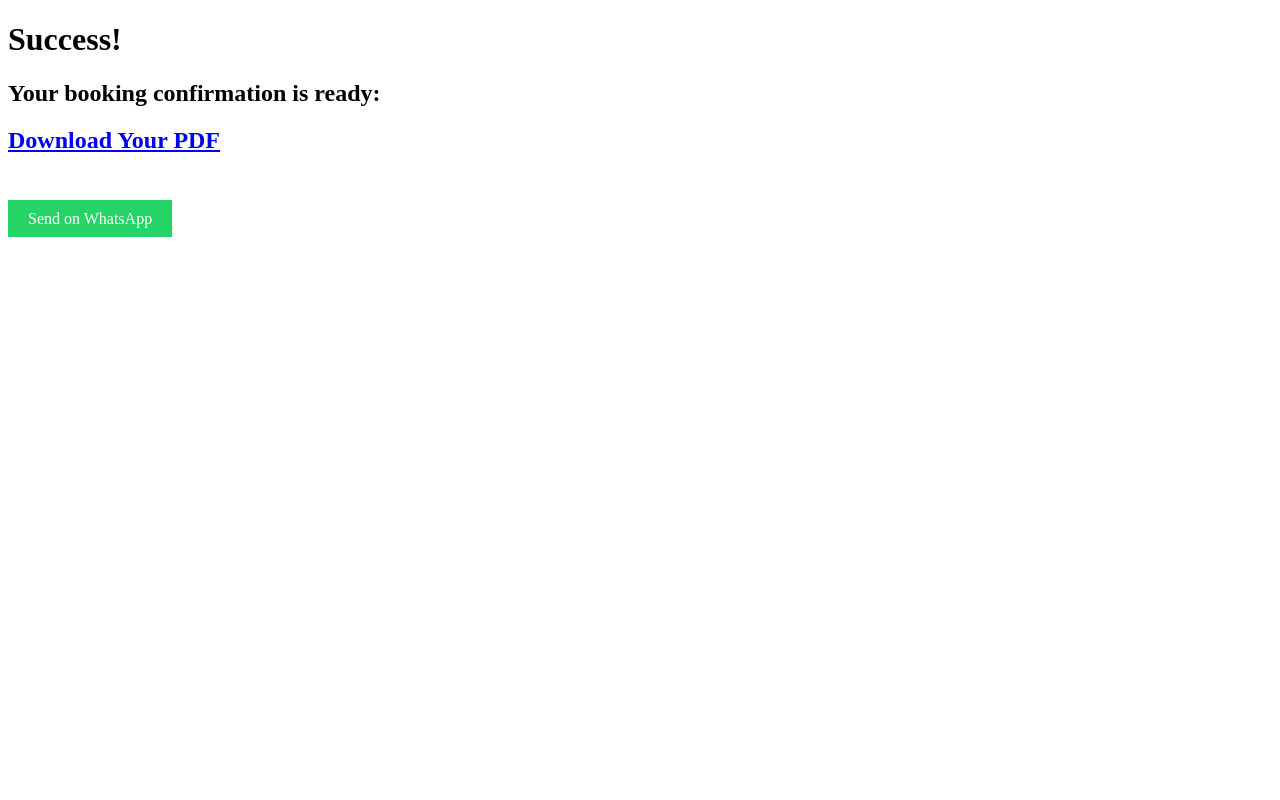
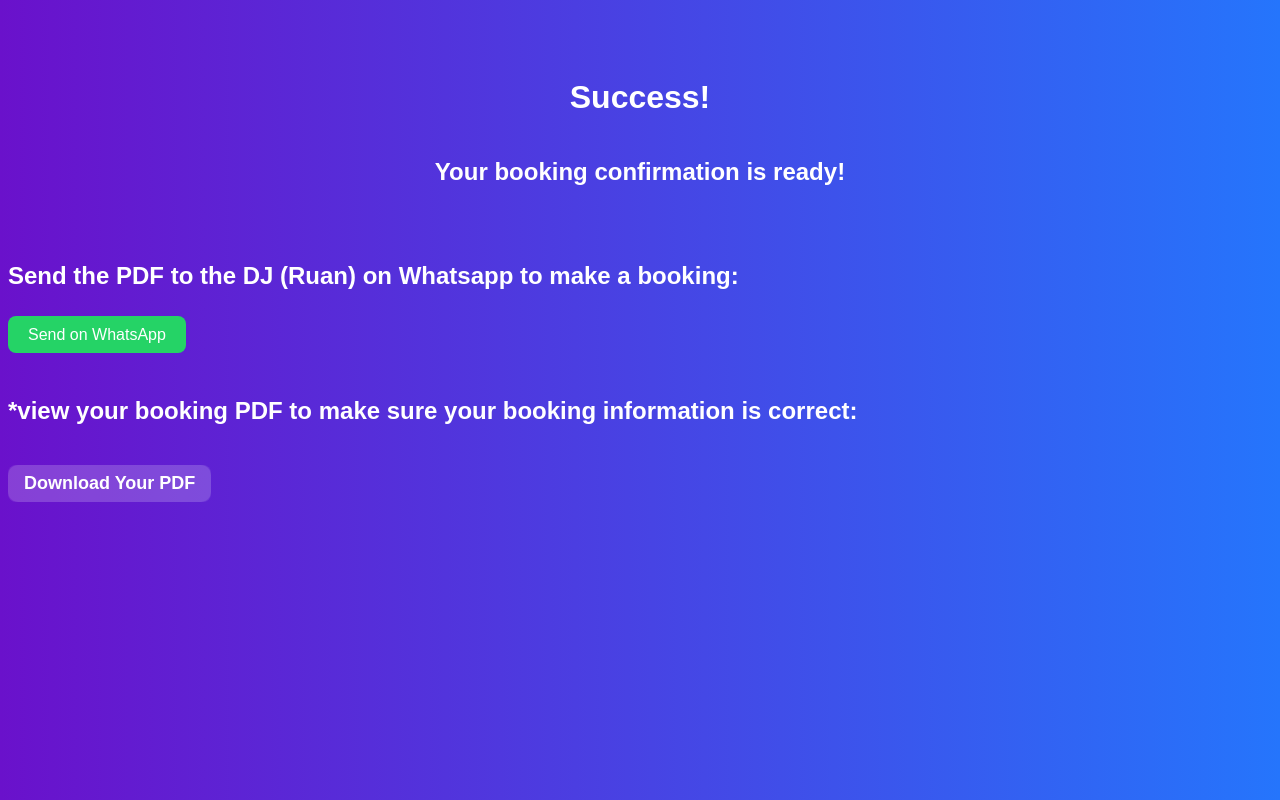
Before and after one commit to januvdw922/dj, a plain HTML site: page templates/confirmation.html in a window 1280 px wide. Drawn offline with Linux system fonts and the light colour scheme.

Commit message:
Update confirmation.html

```diff
--- a/templates/confirmation.html
+++ b/templates/confirmation.html
@@ -4,12 +4,87 @@
     <title>Booking Sent</title>
 </head>
 <body>
-    <h1>Success!</h1>
-    <h2>Your booking confirmation is ready:</h2>
-   <h2><a href="{{ pdf_url }}" target="_blank">Download Your PDF</a></h2>
+    <style>
+    body {
+      background: linear-gradient(to right, #6a11cb, #2575fc);
+      color: white;
+      font-family: sans-serif;
+      display: flex;
+      flex-direction: column;
+
+      padding-top: 50px;
+    }
+    a.download-link {
+  color: white;
+  text-decoration: none;
+}
+
+
+
+
+.download-wrapper {
+  display: flex;
+  justify-content: center;
+  margin-top: 20px;
+}
+
+.download {
+  list-style: none;
+  padding: 0;
+  margin: 0;
+  background: rgba(255,255,255,0.1);
+  border-radius: 10px;
+  border: rgba(255,255,255,0.1);
+  display: flex;
+  justify-content: center;
+  align-items: center;
+}
+
+.download a {
+  text-decoration: none;
+  color: white;
+  font-weight: 600;
+  font-size: 18px;
+  padding: 8px 16px;
+  border-radius: 8px;
+  background: rgba(255,255,255,0.1);
+  transition: 0.3s ease;
+}
+
+.download a:hover {
+  background: #ff007f;
+  color: white;
+}
+@media (max-width: 600px) {
+  .download {
+justify-content: center;
+width:fit-content;
+
+}
+}
+
+      </style>
+    <h1 align="center">Success!</h1>
+    <h2 align="center">Your booking confirmation is ready!</h2><br><br>
+    <h2 > Send the PDF to the DJ (Ruan) on Whatsapp to make a booking:</h2>
+
+   <p >
+  <a href="{{ whatsapp_url }}" target="_blank" style="padding: 10px 20px; background-color: #25D366; color: white; text-decoration: none; border-radius: 8px;">
+    Send on WhatsApp
+  </a>
+</p>
+ <br>
+
+    <h2 >*view your booking PDF to make sure your booking information is correct:
+    </h2>
+  <h2 >
+  <button class="download" ><a href="{{ pdf_url }}" target="_blank" class="download-link">
+    Download Your PDF
+  </a></button>
+</h2>
+
     <br><br>
-    <a href="{{ whatsapp_url }}" target="_blank" style="padding: 10px 20px; background-color: #25D366; color: white; text-decoration: none;">
-        Send on WhatsApp
-    </a>
+
+
 </body>
 </html>
```
